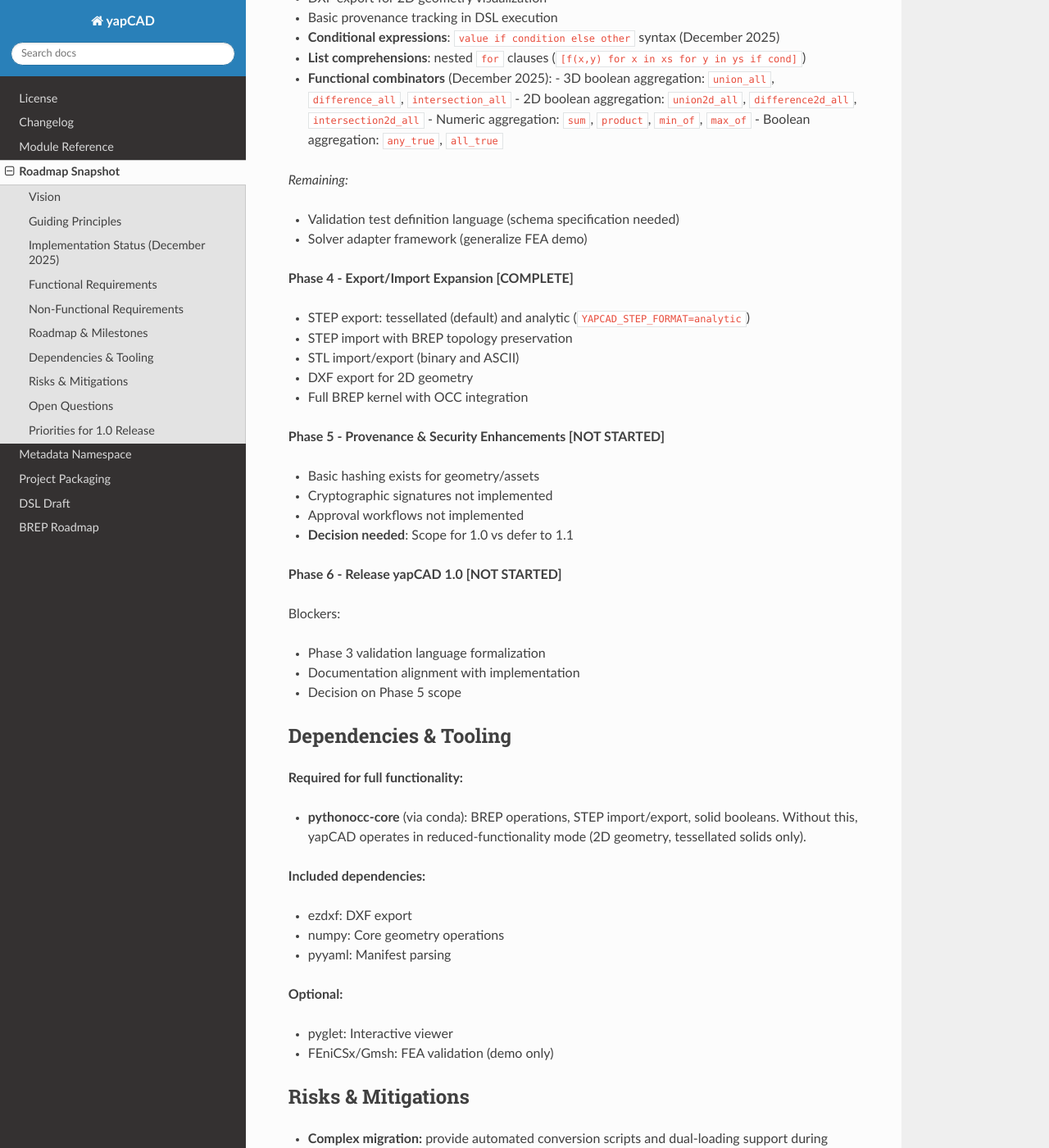
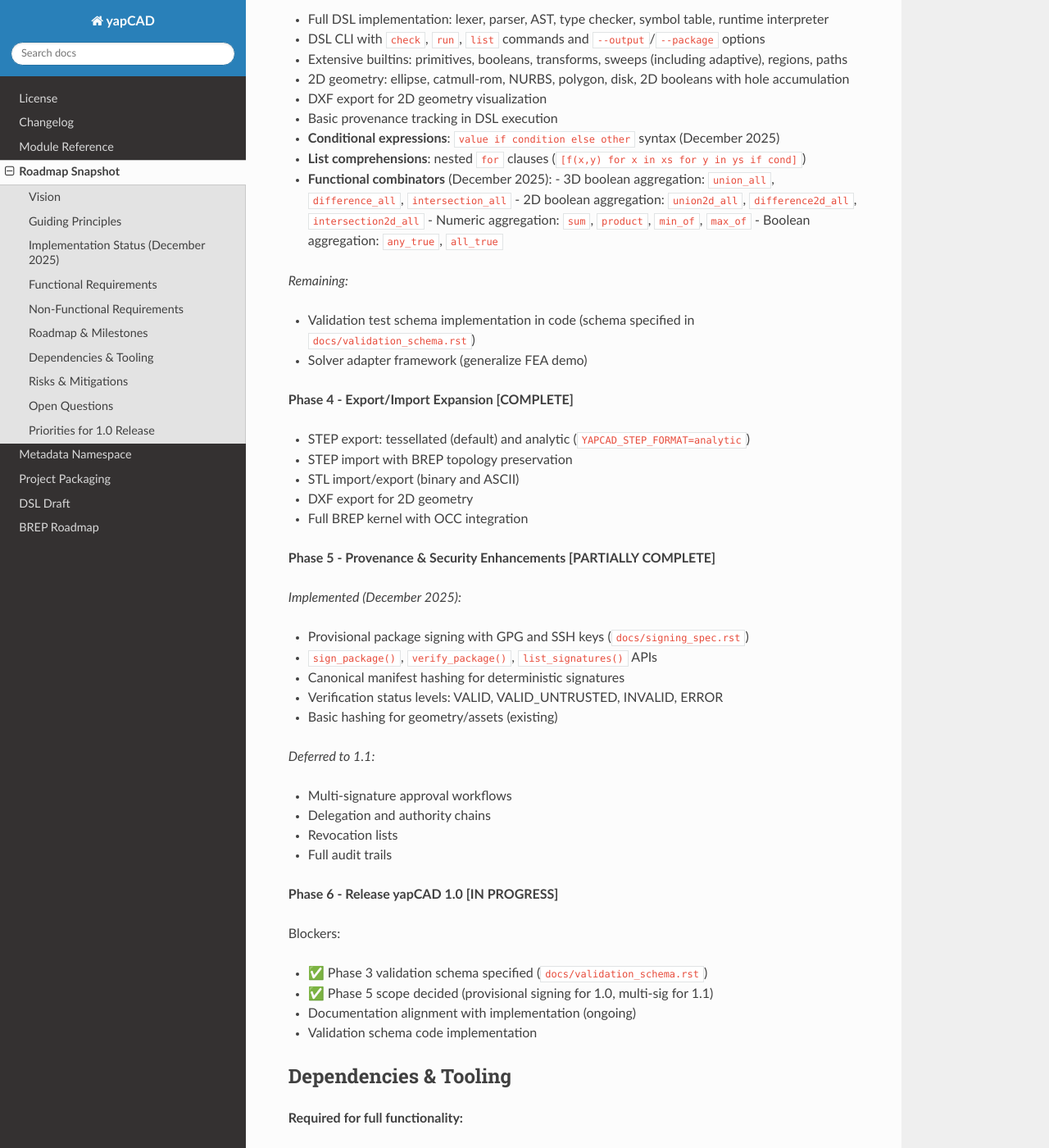
Before and after one commit to rdevaul/yapCAD, a Sphinx documentation site: the page built from docs/yapCADone.rst, in a window 1280 px wide and 1400 px high, scrolled down 3211 px. Shown: the whole window at 82% size. Built offline with Sphinx 7.4.7 and the Read the Docs theme 3.1.0, drawn with Linux system fonts in a browser that asks for light colours; some of the changed text lies outside the part shown.

Commit message:
Add provisional package signing with GPG/SSH support
Implements cryptographic package signing for yapCAD 1.0:
- sign_package(), verify_package(), list_signatures() APIs
- GPG and SSH signature methods supported
- Canonical manifest hashing for deterministic signatures
- Verification status: VALID, VALID_UNTRUSTED, INVALID, ERROR

Also enhances validation test schema with surface selection
strategies and updates roadmap to reflect implementation progress.

🤖 Generated with [Claude Code](https://claude.com/claude-code)

Co-Authored-By: Claude Opus 4.5 <noreply@anthropic.com>

```diff
--- a/docs/yapCADone.rst
+++ b/docs/yapCADone.rst
@@ -45,11 +45,16 @@ This section reflects the **actual current state** of the codebase as of version
 - FEA integration (demo in ``examples/thrust_structure/`` - not production-ready)
 - Package validation (basic schema validation, no solver orchestration)
 
+**Newly Implemented (December 2025):**
+
+- Validation test schema specification (``docs/validation_schema.rst``)
+- Package signing with GPG and SSH keys (``docs/signing_spec.rst``)
+- ``sign_package()``, ``verify_package()`` APIs for cryptographic verification
+
 **Not Yet Implemented:**
 
-- Validation test definition language and schema
 - Solver adapter framework (generalized FEA/simulation integration)
-- Cryptographic signatures and approval workflows (Phase 5)
+- Multi-signature approval workflows (Phase 5 - deferred to 1.1)
 - Migration tooling for 0.x → 1.0 conversion
 - Full provenance chain with audit trails
 
@@ -133,7 +138,7 @@ Roadmap & Milestones
 
 *Remaining:*
 
-- Validation test definition language (schema specification needed)
+- Validation test schema implementation in code (schema specified in ``docs/validation_schema.rst``)
 - Solver adapter framework (generalize FEA demo)
 
 **Phase 4 - Export/Import Expansion [COMPLETE]**
@@ -144,20 +149,31 @@ Roadmap & Milestones
 - DXF export for 2D geometry
 - Full BREP kernel with OCC integration
 
-**Phase 5 - Provenance & Security Enhancements [NOT STARTED]**
+**Phase 5 - Provenance & Security Enhancements [PARTIALLY COMPLETE]**
 
-- Basic hashing exists for geometry/assets
-- Cryptographic signatures not implemented
-- Approval workflows not implemented
-- **Decision needed**: Scope for 1.0 vs defer to 1.1
+*Implemented (December 2025):*
 
-**Phase 6 - Release yapCAD 1.0 [NOT STARTED]**
+- Provisional package signing with GPG and SSH keys (``docs/signing_spec.rst``)
+- ``sign_package()``, ``verify_package()``, ``list_signatures()`` APIs
+- Canonical manifest hashing for deterministic signatures
+- Verification status levels: VALID, VALID_UNTRUSTED, INVALID, ERROR
+- Basic hashing for geometry/assets (existing)
+
+*Deferred to 1.1:*
+
+- Multi-signature approval workflows
+- Delegation and authority chains
+- Revocation lists
+- Full audit trails
+
+**Phase 6 - Release yapCAD 1.0 [IN PROGRESS]**
 
 Blockers:
 
-- Phase 3 validation language formalization
-- Documentation alignment with implementation
-- Decision on Phase 5 scope
+- ✅ Phase 3 validation schema specified (``docs/validation_schema.rst``)
+- ✅ Phase 5 scope decided (provisional signing for 1.0, multi-sig for 1.1)
+- Documentation alignment with implementation (ongoing)
+- Validation schema code implementation
 
 Dependencies & Tooling
 ----------------------
@@ -188,8 +204,8 @@ Risks & Mitigations
 Open Questions
 --------------
 
-- Signature trust model (self-signed vs. PKI integration) - **defer to post-1.0**
-- Validation test definition language specification - **needed for 1.0**
+- ✅ Signature trust model - **resolved**: GPG/SSH PKI for 1.0, advanced workflows deferred to 1.1
+- ✅ Validation test definition language specification - **resolved**: see ``docs/validation_schema.rst``
 - Integration story for non-visual viewers and headless pipelines
 
 Priorities for 1.0 Release
@@ -205,7 +221,8 @@ Priorities for 1.0 Release
 
 **Recommended for 1.0:**
 
-4. **Validation Test Schema** - Define minimal schema for validation tests storable in packages.
+4. **Validation Test Schema** - ✅ COMPLETE: Schema specified in ``docs/validation_schema.rst``
+   - Code implementation of schema validation still needed
 
 5. **DSL Enhancements** - ✅ LARGELY COMPLETE (December 2025):
    - ✅ Conditional expressions implemented
@@ -215,12 +232,17 @@ Priorities for 1.0 Release
 
 6. **Test Coverage** - Ensure new features (2D booleans, DXF export, adaptive sweep, functional combinators) have adequate test coverage.
 
+7. **Package Signing** - ✅ COMPLETE (December 2025):
+   - ✅ GPG and SSH signature support
+   - ✅ ``sign_package()``, ``verify_package()``, ``list_signatures()`` APIs
+   - ✅ Specification in ``docs/signing_spec.rst``
+
 **Defer to 1.1:**
 
-7. **Phase 5 Security** - Cryptographic signatures and approval workflows.
+8. **Advanced Signing** - Multi-signature approval workflows, delegation, revocation.
 
-8. **Migration Tooling** - 0.x → 1.0 package conversion (API not yet stable enough).
+9. **Migration Tooling** - 0.x → 1.0 package conversion (API not yet stable enough).
 
-9. **Advanced Automation APIs** - Full LLM agent interfaces beyond current CLI.
+10. **Advanced Automation APIs** - Full LLM agent interfaces beyond current CLI.
 
-10. **Additional Import Formats** - IGES, OBJ, 3MF support.
+11. **Additional Import Formats** - IGES, OBJ, 3MF support.
```
Also changed, not shown: docs/signing_spec.rst (added, +368 -0 lines), docs/validation_schema.rst (+68 -5 lines), 2 other files.
